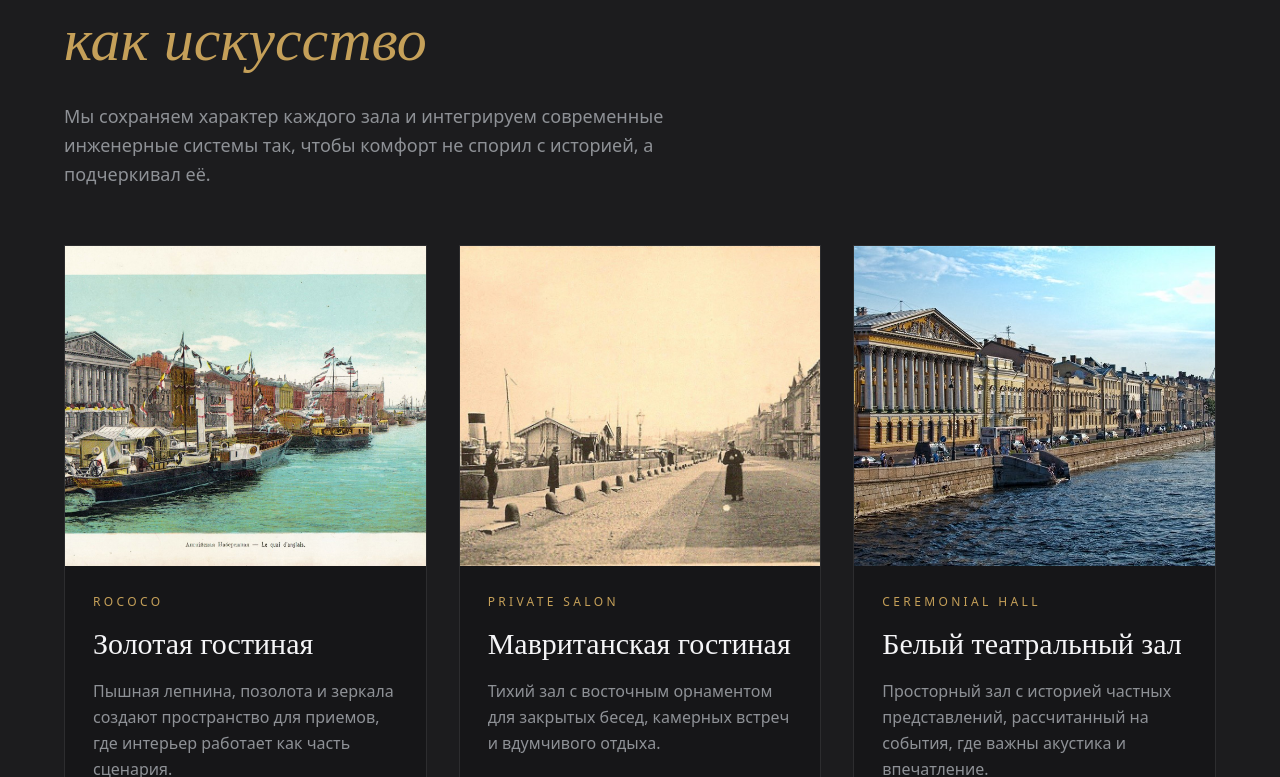
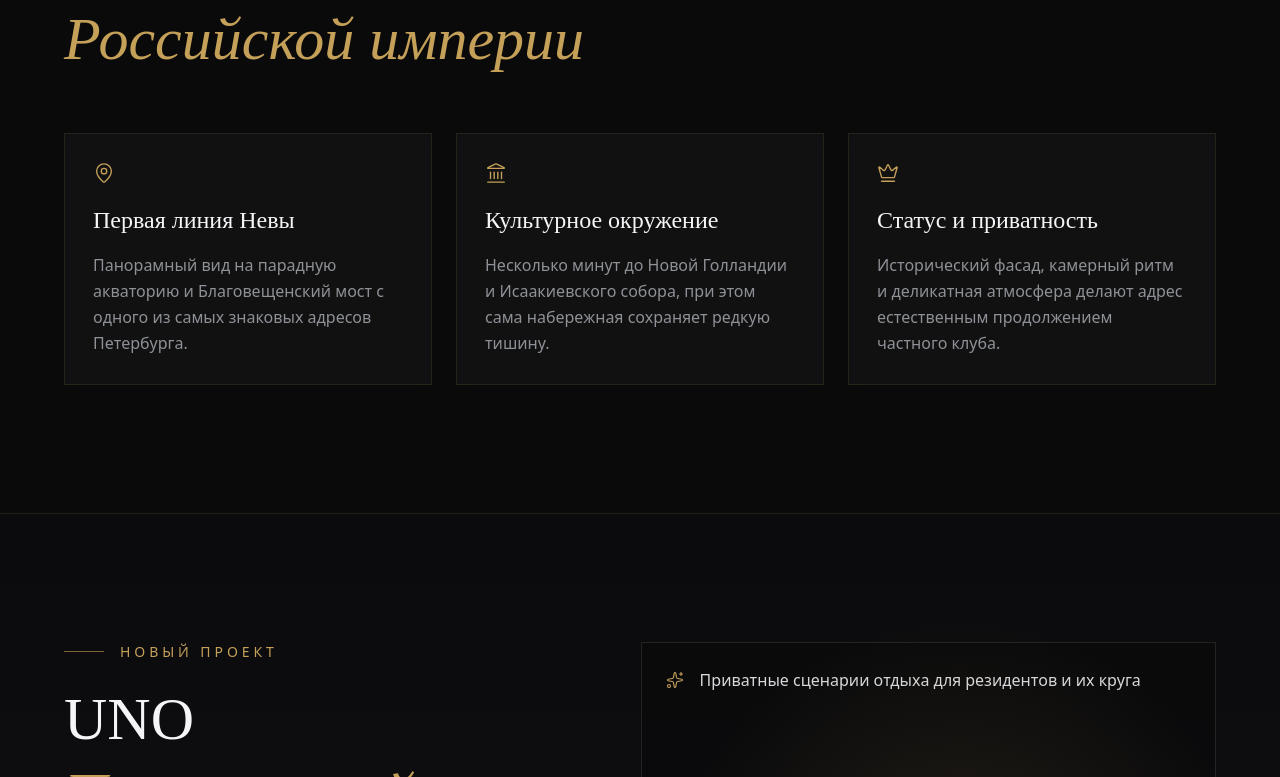
Before and after one commit to ylevin1989/cigar-club-invest, a React (Vite) app: page / in a window 1280 px wide. Shown: the part 2123-2900 px from the top of the page. Built offline with nearby package versions, Linux system fonts and the light colour scheme.

Commit message:
chore: remove interiors block from home page

```diff
--- a/src/components/home/UnoLanding.tsx
+++ b/src/components/home/UnoLanding.tsx
@@ -6,30 +6,6 @@ import {
   ScrollText,
   Sparkles,
 } from 'lucide-react'
-
-const interiorRooms = [
-  {
-    title: 'Золотая гостиная',
-    subtitle: 'Rococo',
-    image: '/images/mansion/interior-gold.jpg',
-    description:
-      'Пышная лепнина, позолота и зеркала создают пространство для приемов, где интерьер работает как часть сценария.',
-  },
-  {
-    title: 'Мавританская гостиная',
-    subtitle: 'Private salon',
-    image: '/images/mansion/interior-moorish.jpg',
-    description:
-      'Тихий зал с восточным орнаментом для закрытых бесед, камерных встреч и вдумчивого отдыха.',
-  },
-  {
-    title: 'Белый театральный зал',
-    subtitle: 'Ceremonial hall',
-    image: '/images/mansion/interior-theatre.jpg',
-    description:
-      'Просторный зал с историей частных представлений, рассчитанный на события, где важны акустика и впечатление.',
-  },
-]
 
 const locationPoints = [
   {
@@ -176,48 +152,6 @@ export default function UnoLanding() {
               </div>
             </article>
           </motion.div>
-        </div>
-      </section>
-
-      <section className="border-y border-white/8 bg-brand-onyx px-6 py-24 md:px-10 md:py-32">
-        <div className="mx-auto max-w-6xl">
-          <motion.div {...reveal()} className="mb-14 max-w-3xl">
-            <p className="mb-5 flex items-center gap-4 text-sm uppercase tracking-[0.28em] text-brand-gold">
-              <span className="h-px w-10 bg-brand-gold/60" />
-              Интерьеры
-            </p>
-            <h2 className="text-4xl leading-tight text-brand-light md:text-6xl">
-              Пространство
-              <span className="block italic font-light text-brand-gold">как искусство</span>
-            </h2>
-            <p className="mt-6 max-w-2xl text-base leading-relaxed text-brand-muted md:text-lg">
-              Мы сохраняем характер каждого зала и интегрируем современные инженерные системы так, чтобы комфорт
-              не спорил с историей, а подчеркивал её.
-            </p>
-          </motion.div>
-
-          <div className="grid gap-8 lg:grid-cols-3">
-            {interiorRooms.map((room, index) => (
-              <motion.article
-                key={room.title}
-                {...reveal(index)}
-                className="group overflow-hidden border border-white/10 bg-black/20"
-              >
-                <div className="overflow-hidden">
-                  <img
-                    src={room.image}
-                    alt={room.title}
-                    className="h-80 w-full object-cover transition-transform duration-700 group-hover:scale-[1.04]"
-                  />
-                </div>
-                <div className="space-y-4 p-6 md:p-7">
-                  <p className="text-xs uppercase tracking-[0.28em] text-brand-gold">{room.subtitle}</p>
-                  <h3 className="text-3xl text-brand-light">{room.title}</h3>
-                  <p className="text-sm leading-relaxed text-brand-muted md:text-base">{room.description}</p>
-                </div>
-              </motion.article>
-            ))}
-          </div>
         </div>
       </section>
 
```
